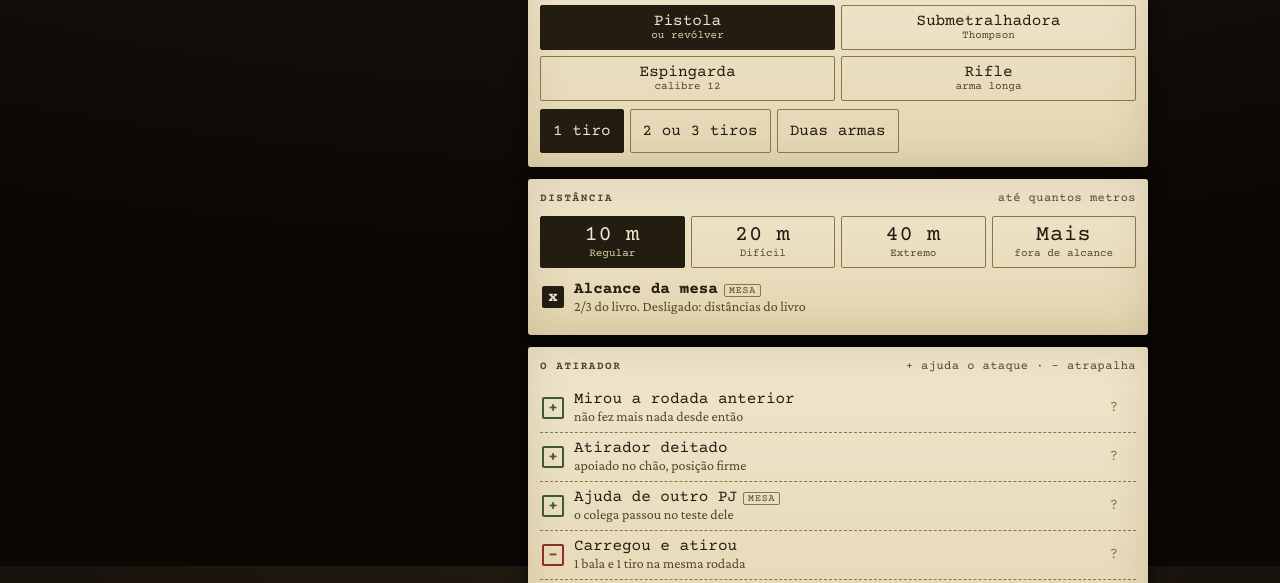
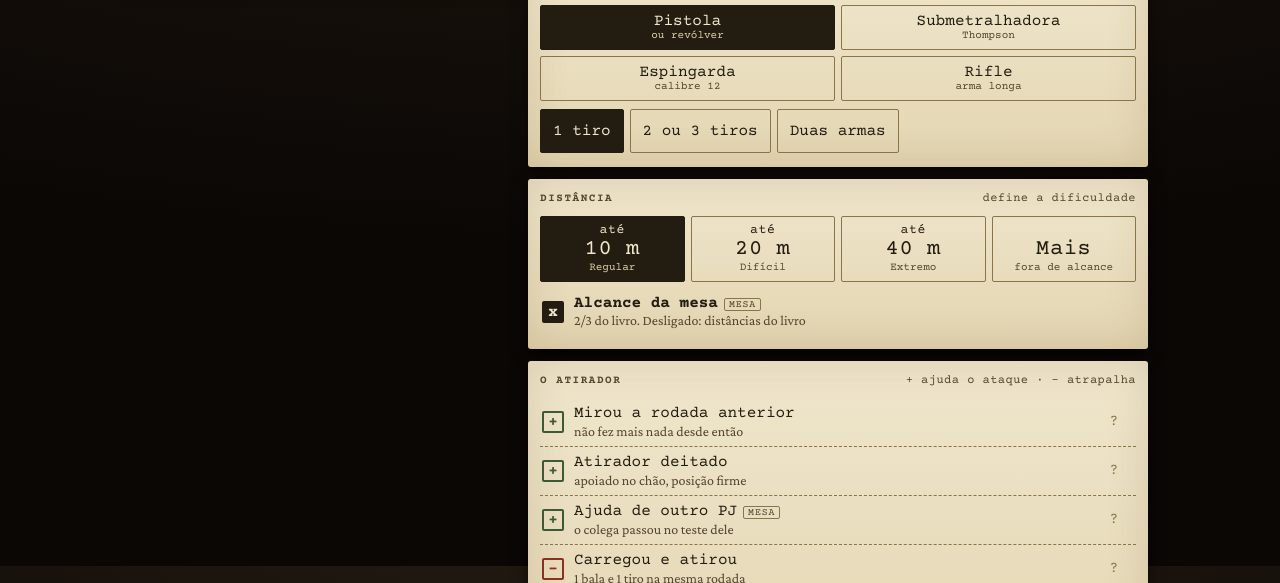
Before and after one commit to arthurcduarte/THS_Ferramenta-de-Rolagem, a plain HTML site: page index.html in a window 1280 px wide. Shown: the part 234-817 px from the top of the page. Drawn offline with nearby package versions, Linux system fonts and the light colour scheme; a web font is replaced by a local one.

Commit message:
Volta o "até" nos botões de distância
Co-Authored-By: Claude Opus 5.5 <noreply@anthropic.com>
Claude-Session: https://claude.ai/code/session_012VAPDhGqXPcS3L1gB5cquA

```diff
--- a/index.html
+++ b/index.html
@@ -70,6 +70,7 @@ button:focus-visible,input:focus-visible,summary:focus-visible{outline:2px dashe
 .seg{display:grid;grid-auto-flow:column;grid-auto-columns:1fr;gap:6px}
 .seg .chip{text-align:center;padding:6px 4px}
 .seg .chip b.dist-n{font-size:22px;white-space:nowrap;text-transform:none}
+.seg .chip b.dist-n span{display:block;font-size:13px;line-height:1.1}
 .seg .chip b{display:block;font-family:var(--f-titulo);font-weight:400;font-size:17px;letter-spacing:.03em;text-transform:uppercase}
 .pericia{display:flex;align-items:center;gap:8px;margin-top:8px;font-size:13px;color:var(--tinta-suave)}
 .pericia input{width:72px;min-height:40px;padding:4px 8px;font:inherit;font-size:18px;font-weight:700;color:var(--tinta);background:rgba(255,255,255,.35);border:1.5px solid var(--linha);border-radius:2px;text-align:center}
@@ -326,7 +327,7 @@ function renderControles(){
     h+='<div class="sub chips">'+chip('modo','unico','Tiro único','',S.modo==='unico')+chip('modo','auto','Rajada','uma por rodada',S.modo==='auto')+'</div>';
   }
   h+='</section>';
-  h+='<section class="bloco papel"><h2>Distância <small>até quantos metros</small></h2><div class="seg">'+fx.map((m,i)=>'<button class="chip" data-a="dist" data-v="'+i+'" aria-pressed="'+(S.dist===i)+'"><b class="dist-n">'+m+' m</b><small>'+DIFS[i]+'</small></button>').join('')+'<button class="chip" data-a="dist" data-v="'+fx.length+'" aria-pressed="'+(S.dist>=fx.length)+'"><b class="dist-n">Mais</b><small>fora de alcance</small></button></div><button class="cond-btn mesa-alc" data-a="mesa" aria-pressed="'+MESA+'"><span class="caixa">x</span><span><span class="cond-t">Alcance da mesa<span class="tag">mesa</span></span><span class="cond-d">'+(MESA?'2/3 do livro. Desligado: distâncias do livro':'desligado: distâncias do livro. Ligado: 2/3')+'</span></span></button></section>';
+  h+='<section class="bloco papel"><h2>Distância <small>define a dificuldade</small></h2><div class="seg">'+fx.map((m,i)=>'<button class="chip" data-a="dist" data-v="'+i+'" aria-pressed="'+(S.dist===i)+'"><b class="dist-n"><span>até</span> '+m+' m</b><small>'+DIFS[i]+'</small></button>').join('')+'<button class="chip" data-a="dist" data-v="'+fx.length+'" aria-pressed="'+(S.dist>=fx.length)+'"><b class="dist-n"><span>&nbsp;</span>Mais</b><small>fora de alcance</small></button></div><button class="cond-btn mesa-alc" data-a="mesa" aria-pressed="'+MESA+'"><span class="caixa">x</span><span><span class="cond-t">Alcance da mesa<span class="tag">mesa</span></span><span class="cond-d">'+(MESA?'2/3 do livro. Desligado: distâncias do livro':'desligado: distâncias do livro. Ligado: 2/3')+'</span></span></button></section>';
   h+=secao('O atirador','a',S,BONUS,PEN)+secao('O alvo','d',S,BONUS,PEN);
   h+='<section class="bloco papel"><h2>Alvo totalmente escondido <small>sobe a dificuldade</small></h2><div class="seg">'+chip('escondido',0,'Não','',S.escondido===0)+chip('escondido',1,'Esconderijo pequeno','+1 passo',S.escondido===1)+chip('escondido',2,'Esconderijo grande','+2 passos',S.escondido===2)+'</div></section>';
   h+=secao('A cena','c',S,BONUS,PEN);
```
